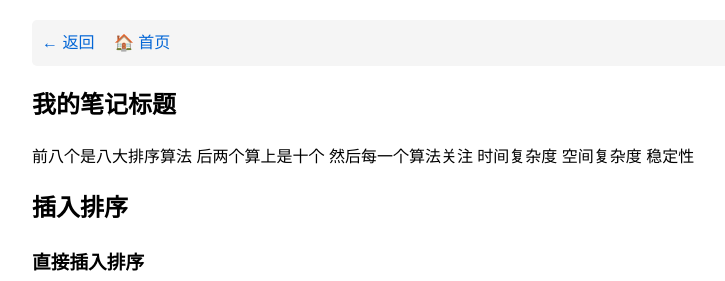
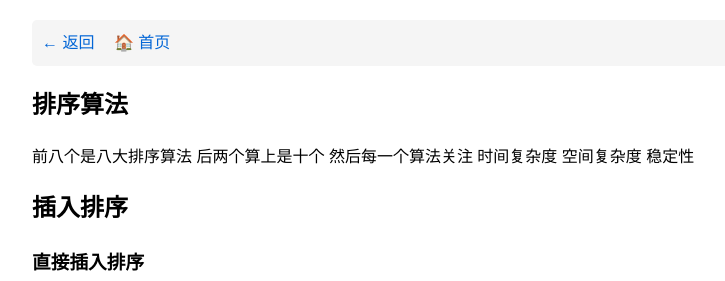
Before and after one commit to lantean600/LanteanNote, a Jekyll site: the page built from C language/排序算法.md, in a window 1280 px wide and 900 px high. Shown: the top 281 px of the window, without its empty margins (208-933 px from the left). Built offline with Jekyll 4.4.1, drawn with Linux system fonts in a browser that asks for light colours.

Commit message:
Update 排序算法.md

```diff
--- a/C language/排序算法.md
+++ b/C language/排序算法.md
@@ -1,6 +1,6 @@
 ---
 layout: note
-title: "我的笔记标题"
+title: "排序算法"
 ---
 
 前八个是八大排序算法 后两个算上是十个
```
